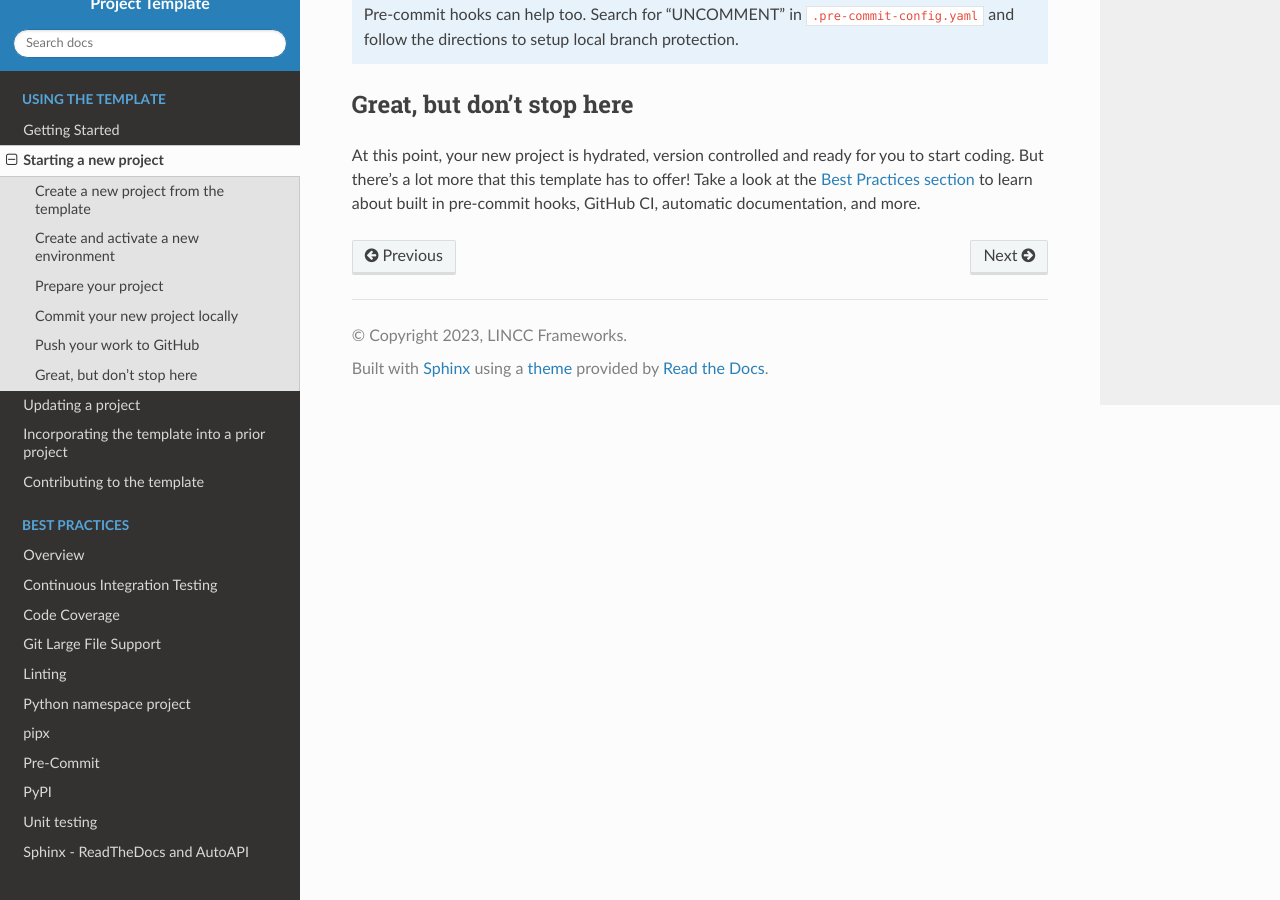
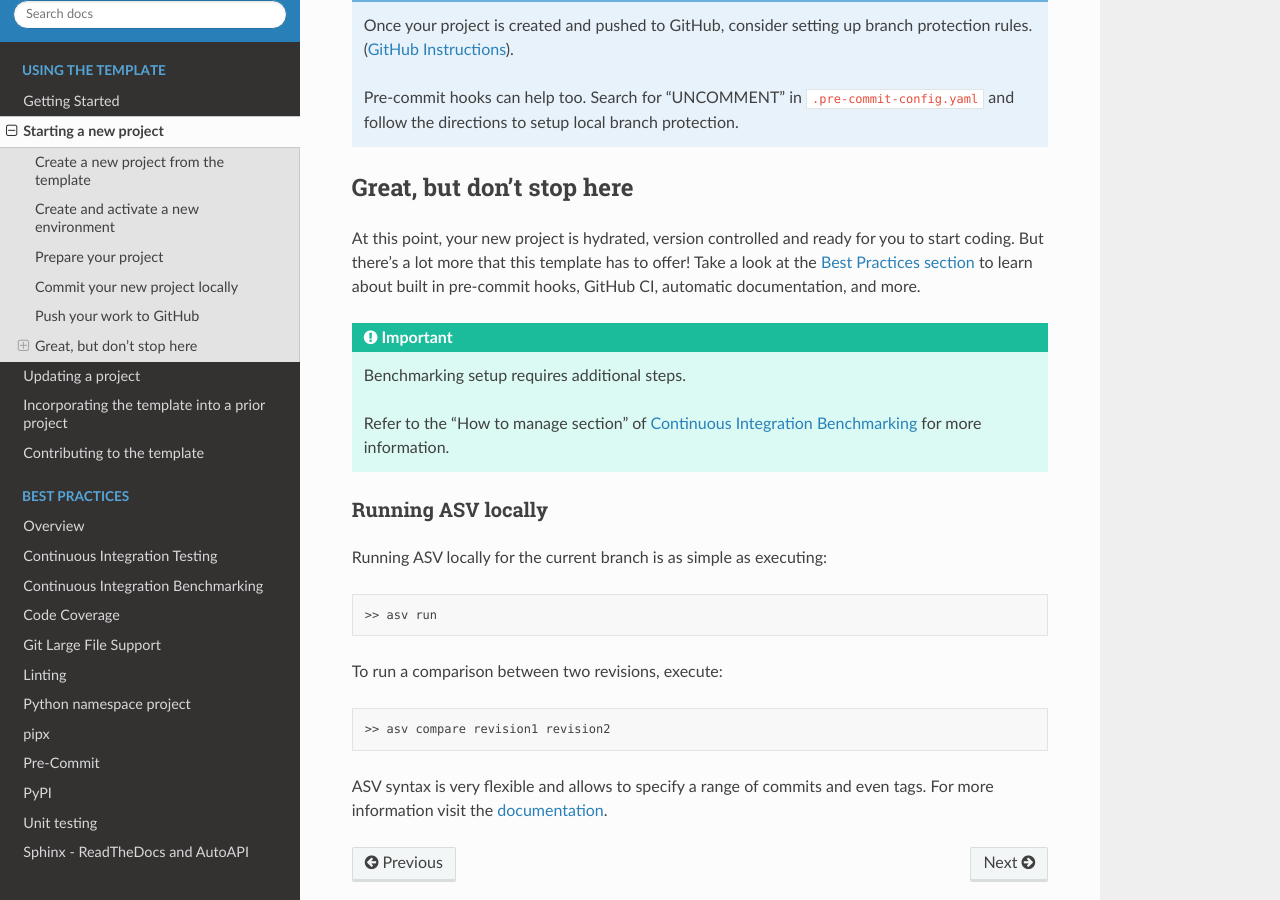
Before and after one commit to lincc-frameworks/python-project-template, a Sphinx documentation site: the page built from docs/source/new_project.rst, in a window 1280 px wide and 900 px high, scrolled down 3064 px. Built offline with Sphinx 7.4.7 and the Read the Docs theme 2.0.0, drawn with Linux system fonts in a browser that asks for light colours; the version number could not be read and is left out; some of the changed text lies outside the part shown.

Commit message:
Add some benchmarks documentation

```diff
--- a/docs/index.rst
+++ b/docs/index.rst
@@ -28,6 +28,7 @@
 
    practices/overview
    practices/ci_testing
+   practices/ci_benchmarking
    practices/code_coverage
    practices/git-lfs
    practices/linting
--- a/docs/practices/overview.rst
+++ b/docs/practices/overview.rst
@@ -11,6 +11,7 @@
 -------------------------------------------------------------------------------
 
 * :doc:`ci_testing`
+* :doc:`ci_benchmarking`
 * :doc:`code_coverage`
 * :doc:`linting`
 * :doc:`pipx`
--- a/docs/source/new_project.rst
+++ b/docs/source/new_project.rst
@@ -51,6 +51,8 @@
      - If this option is selected the template will create an example module ``src/{{package_name}}/example_module.py`` and test file ``tests/{{package_name}}/test_example_module.py``. Defaults to ``True`` during simple installation.
    * - *Do you want to include rendered notebooks in your documentation?*
      - The requirements to host rendered notebooks on your Read the Docs (or just build them locally) will be included in your project. A sample notebook will be generated and added to your docs as an example.
+   * - *Do you want to enable benchmarking?*
+     - Answering `Yes` enables benchmarking using `airspeed velocity (ASV) <https://asv.readthedocs.io/en/stable/>`_. The template will add the GitHub workflows for continuous integration and create a sample benchmarking suite under ``benchmarks/benchmarks/benchmarks.py``. Defaults to ``True`` during simple installation.
    * - *Do you want to add a .gitattributes with entries for git-lfs?*
      - Support for large files for use in git. This option is primarily informational and no answer locks you in to using (or not using) git-lfs. Importantly, selecting this option does not install git-lfs for your project (see :doc:`Git_Large_File_Support <../practices/git-lfs>`).
 
@@ -141,3 +143,26 @@
 you to start coding. But there's a lot more that this template has to offer!
 Take a look at the :doc:`Best Practices section <../practices/overview>` to learn about
 built in pre-commit hooks, GitHub CI, automatic documentation, and more.
+
+.. important::
+    Benchmarking setup requires additional steps.
+
+    Refer to the "How to manage section" of :doc:`Continuous Integration Benchmarking <../practices/ci_benchmarking>` for more information.
+
+Running ASV locally
+...............
+
+Running ASV locally for the current branch is as simple as executing:
+
+.. code:: bash
+
+    >> asv run
+
+To run a comparison between two revisions, execute:
+
+.. code:: bash
+
+    >> asv compare revision1 revision2
+
+ASV syntax is very flexible and allows to specify a range of commits and even tags.
+For more information visit the `documentation <https://asv.readthedocs.io/en/stable/using.html#benchmarking>`_.
```
Also changed, not shown: docs/practices/ci_benchmarking.rst (added, +152 -0 lines), 2 other files.
